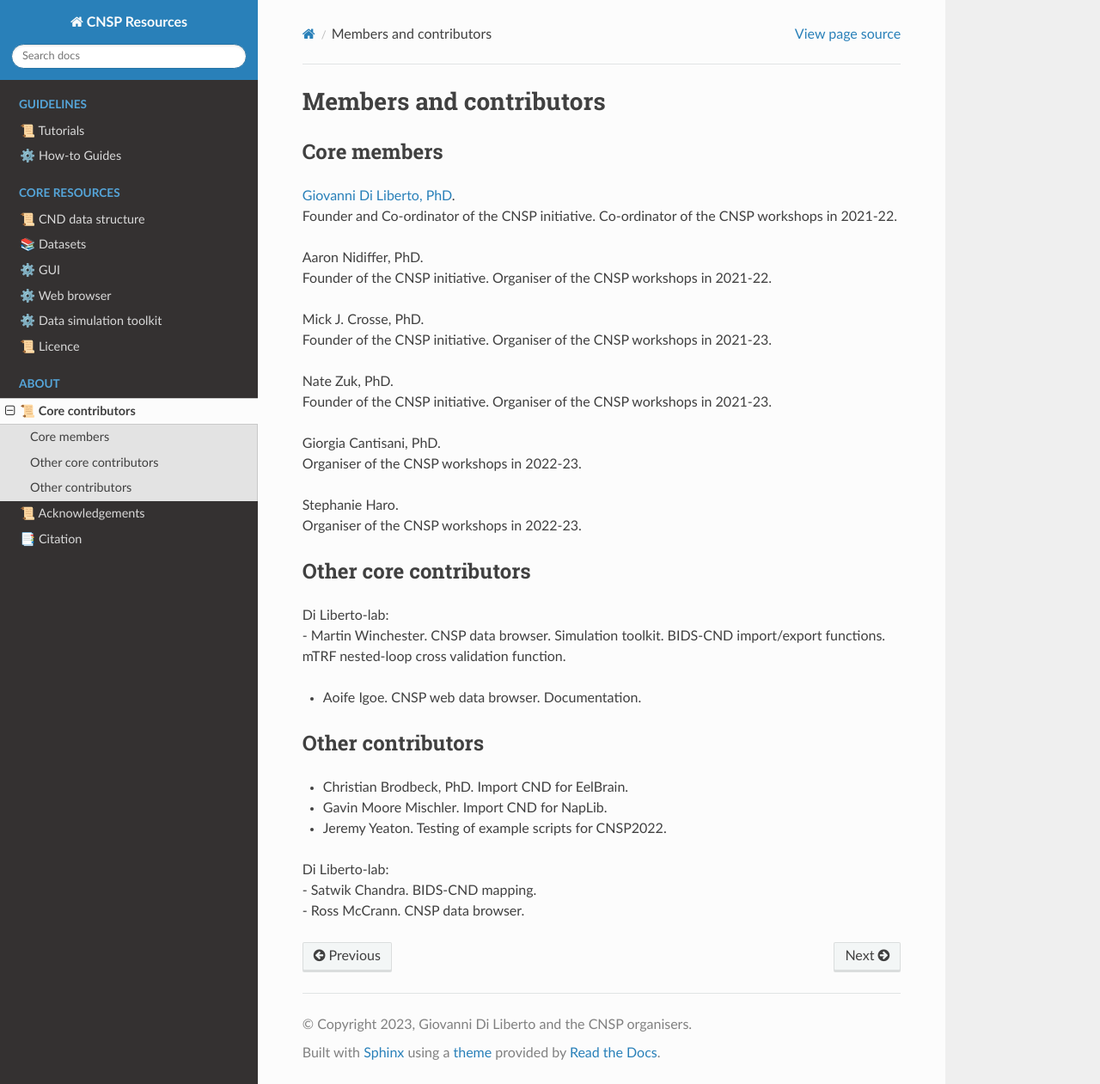
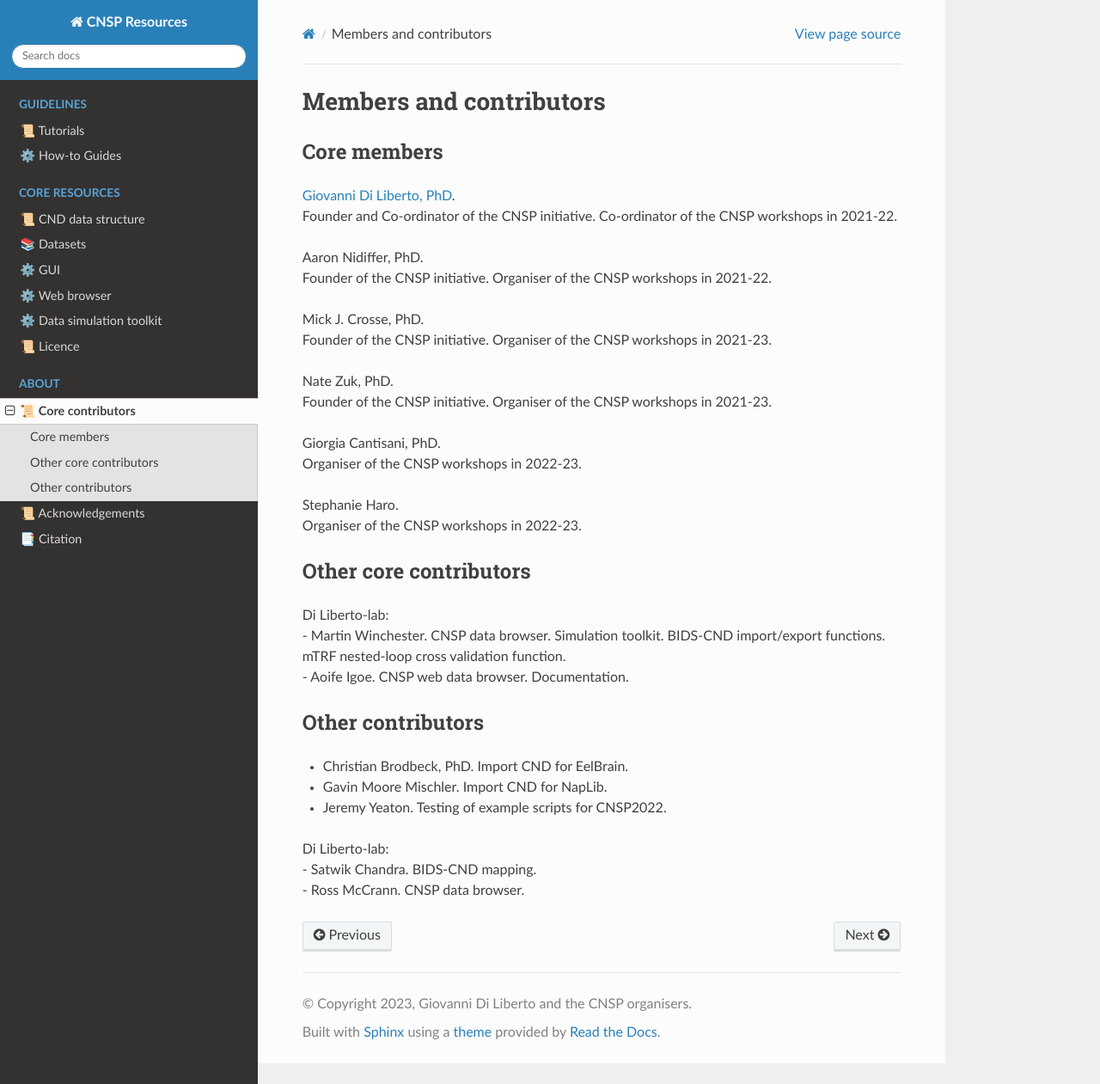
Before and after one commit to CNSP-Workshop/CNSP-resources, a Sphinx documentation site: the page built from docs/authorPage.rst, in a window 1280 px wide and 1261 px high. Shown: the whole window at 86% size. Built offline with Sphinx 7.4.7 and the Read the Docs theme 2.0.0, drawn with Linux system fonts in a browser that asks for light colours; pages that are not in the unit, such as notebooks, are missing from menus; part of the change alters nothing that is shown.

```diff
--- a/docs/authorPage.rst
+++ b/docs/authorPage.rst
@@ -21,8 +21,7 @@ Other core contributors
 -----------------------
 
 Di Liberto-lab: |br|
-- Martin Winchester. CNSP data browser. Simulation toolkit. BIDS-CND import/export functions. mTRF nested-loop cross validation function.
-
+- Martin Winchester. CNSP data browser. Simulation toolkit. BIDS-CND import/export functions. mTRF nested-loop cross validation function. |br|
 - Aoife Igoe. CNSP web data browser. Documentation.
 
 Other contributors
```
